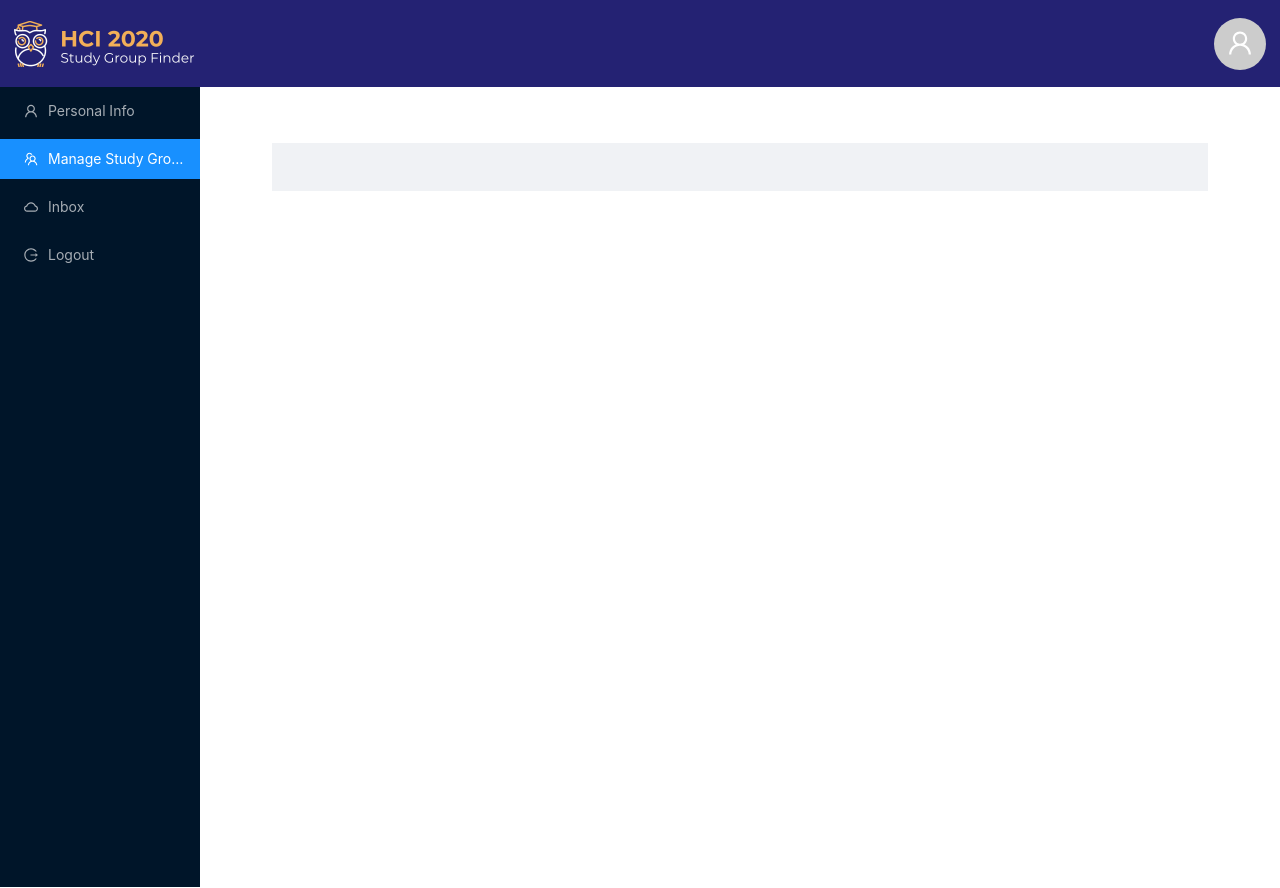
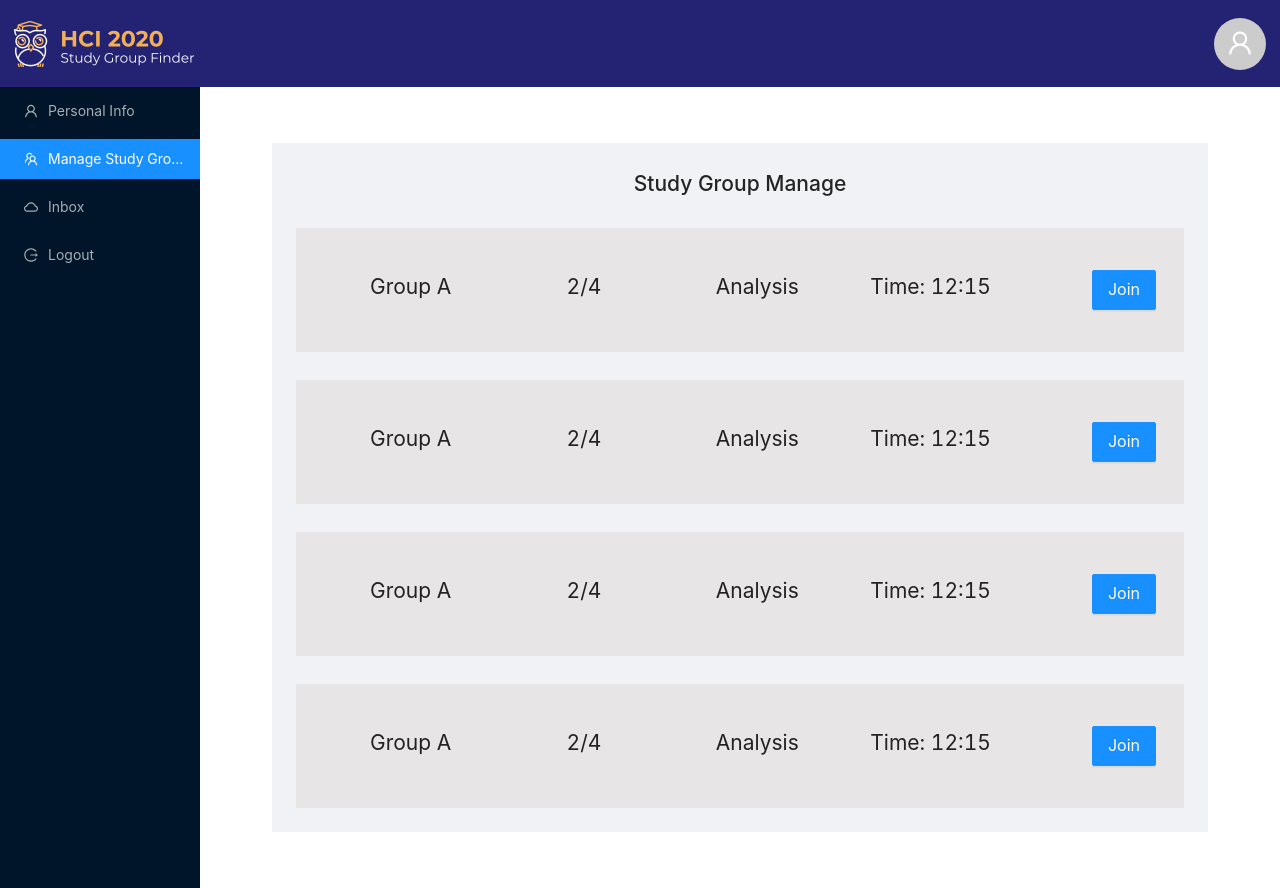
Before and after one commit to theanh226/hci2020, a Next.js app: page /personal-group-manage in a window 1280 px wide. Before the commit the page ends 800 px from the top, so only its background shows below. Built offline with nearby package versions, Linux system fonts and the light colour scheme.

Commit message:
Add manage group view

```diff
--- a/pages/personal-group-manage/index.js
+++ b/pages/personal-group-manage/index.js
@@ -1,8 +1,14 @@
 import React from "react";
 import Link from "next/link";
 import LayoutMain from "../../layouts/index";
-import { Row, Col, Layout, Menu } from "antd";
-import { CloudOutlined, TeamOutlined, UserOutlined, LogoutOutlined } from "@ant-design/icons";
+import GroupCard from "../../components/group-card/group-card.js";
+import { Layout, Menu } from "antd";
+import {
+  CloudOutlined,
+  TeamOutlined,
+  UserOutlined,
+  LogoutOutlined,
+} from "@ant-design/icons";
 
 const { Content, Sider } = Layout;
 
@@ -13,8 +19,7 @@ const PersonalGroupManage = () => {
         <Sider
           style={{
             overflow: "auto",
-            height: "100vh",
-            position: "fixed",
+            minHeight: "100vh",
             left: 0,
           }}
         >
@@ -36,7 +41,7 @@ const PersonalGroupManage = () => {
         </Sider>
         <Layout
           className="site-layout"
-          style={{ marginLeft: 200, background: "unset" }}
+          style={{ background: "unset" }}
         >
           <Content style={{ margin: "0px 16px 0", padding: "4em" }}>
             <div
@@ -47,6 +52,11 @@ const PersonalGroupManage = () => {
                 background: "#f0f2f5",
               }}
             >
+              <h2>Study Group Manage</h2>
+              <GroupCard />
+              <GroupCard />
+              <GroupCard />
+              <GroupCard />
             </div>
           </Content>
         </Layout>
--- a/pages/personal-inbox/index.js
+++ b/pages/personal-inbox/index.js
@@ -19,8 +19,7 @@ const PersonalInbox = () => {
         <Sider
           style={{
             overflow: "auto",
-            height: "100vh",
-            position: "fixed",
+            minHeight: "100vh",
             left: 0,
           }}
         >
@@ -42,7 +41,7 @@ const PersonalInbox = () => {
         </Sider>
         <Layout
           className="site-layout"
-          style={{ marginLeft: 200, background: "unset" }}
+          style={{ background: "unset" }}
         >
           <Content style={{ margin: "0px 16px 0", padding: "4em" }}>
             <div
```
Also changed, not shown: pages/personal-info/index.js (+3 -4 lines).
